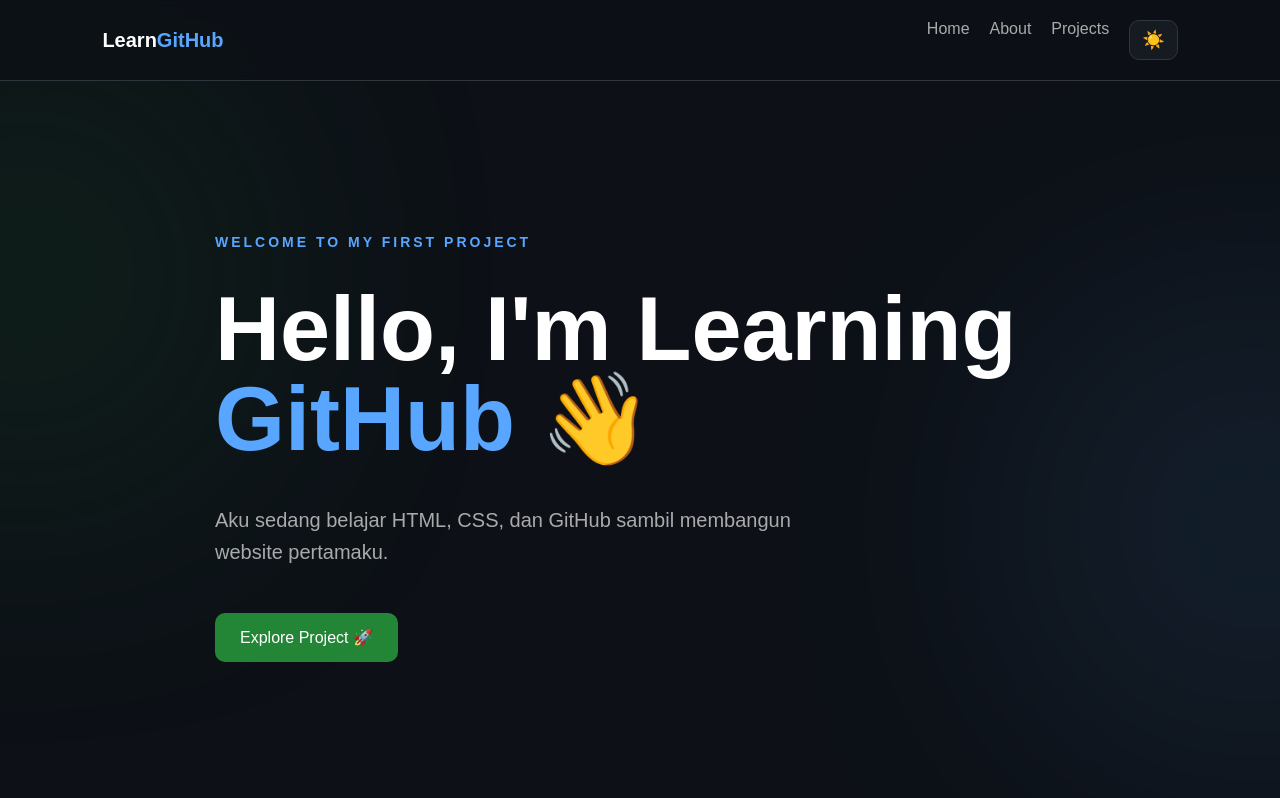
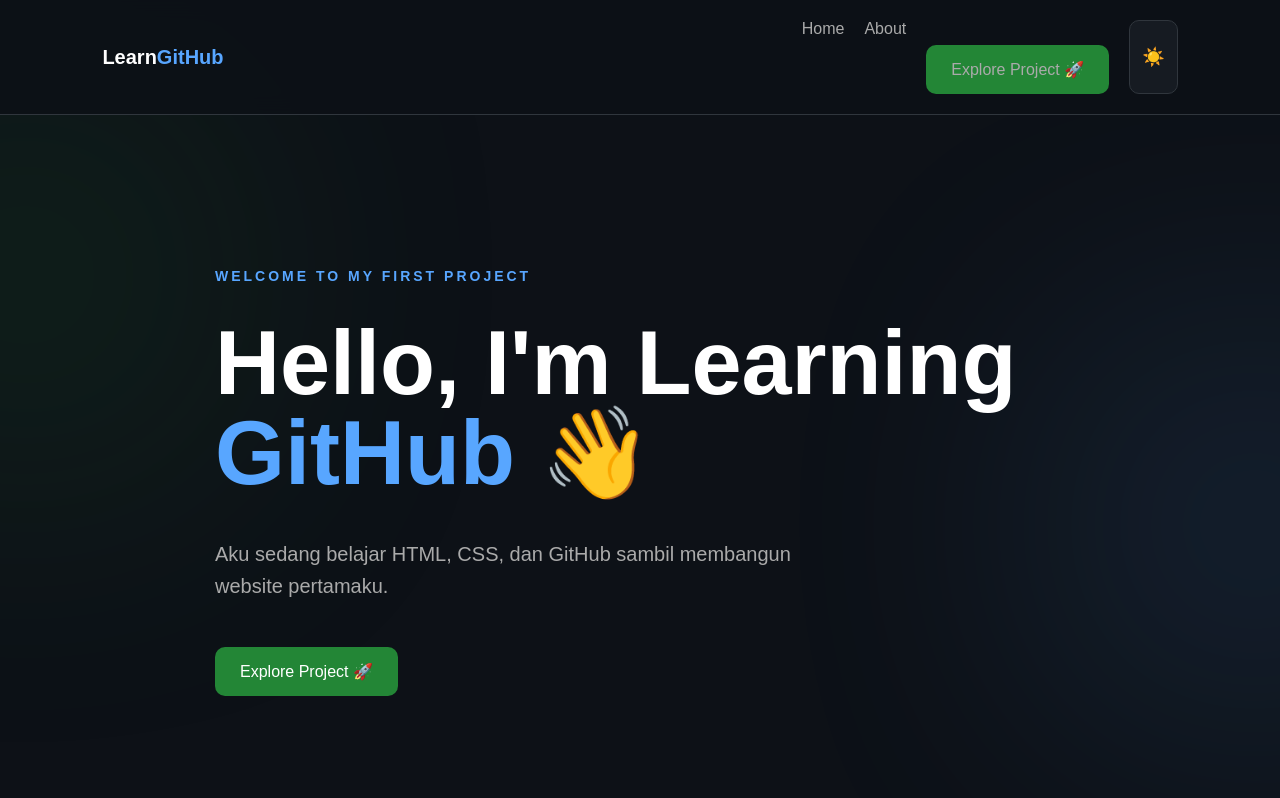
Before and after one commit to albanidhava7-spec/Learn-Github, a plain HTML site: page index.html in a window 1280 px wide. Shown: the top 798 px of the page. Drawn offline with Linux system fonts and the light colour scheme.

Commit message:
Update navigation links in index.html
Replaced 'Projects' link with a button to explore projects.

```diff
--- a/index.html
+++ b/index.html
@@ -19,7 +19,9 @@
         <div class="nav-links">
 <a href="#home">Home</a>
 <a href="#about">About</a>
-<a href="#projects">Projects</a>
+<a href="./projects.html" class="button">
+    Explore Project 🚀
+</a>
 <button id="theme-toggle">☀️</button>
         </div>
     </nav>
```
